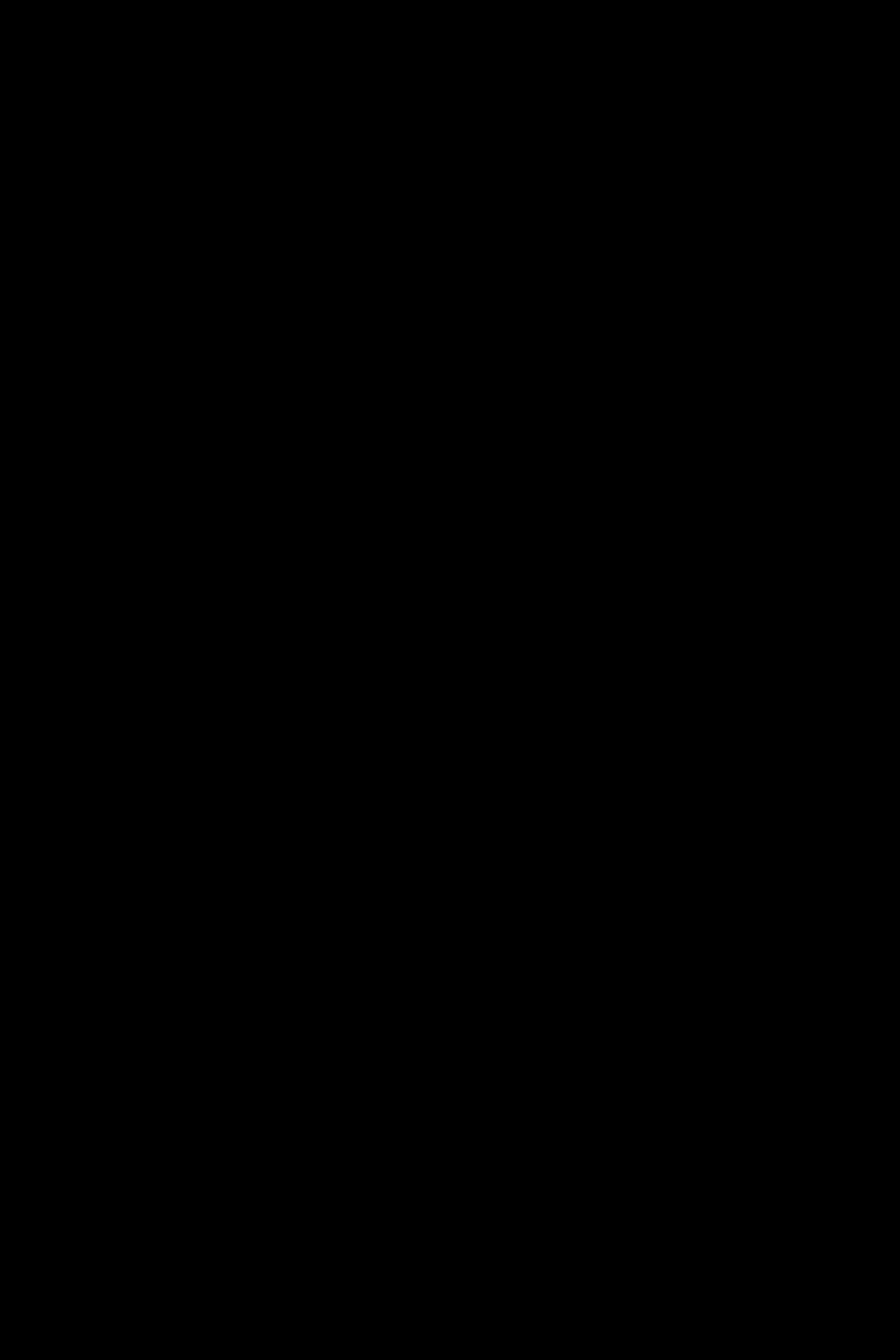
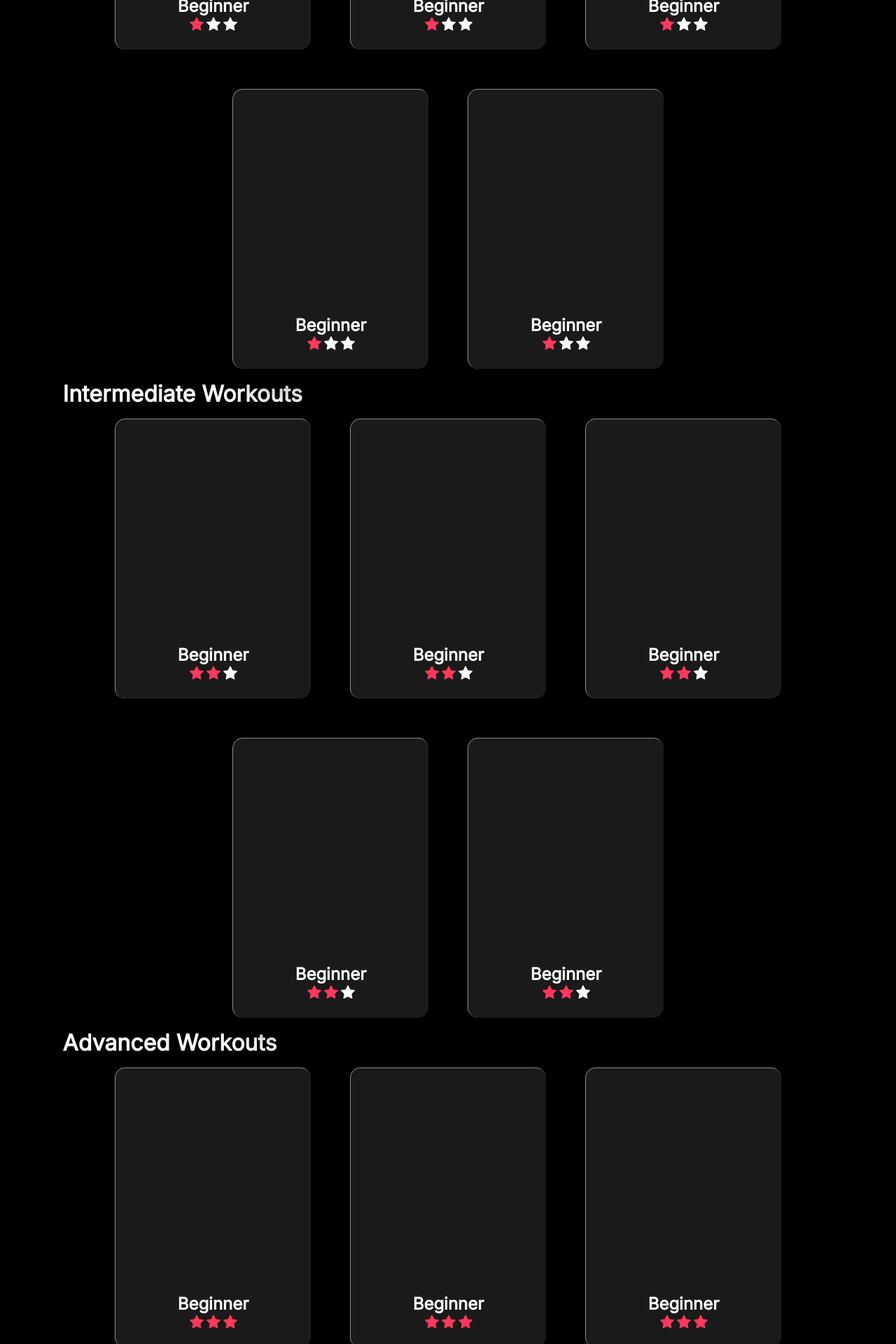
Before and after one commit to PiyushNegi1703/GigaFit, a React (Create React App) app in the folder frontend/: page /home in a window 1280 px wide. Shown: the part 720-2640 px from the top of the page at 70% size. Before the commit the page ends 800 px from the top, so only its background shows below. Built offline with nearby package versions, Linux system fonts and the light colour scheme; no server answers; sample sign-in values are in the browser's storage.

Commit message:
Required changes made

```diff
--- /dev/null
+++ b/frontend/src/components/Workouts.js
@@ -0,0 +1,33 @@
+import React from "react";
+import { AiFillStar } from "react-icons/ai";
+import { Link } from "react-router-dom";
+import Tilt from "react-parallax-tilt";
+
+const Workouts = ({ starCount }) => {
+  return (
+    <Tilt
+      glareEnable={true}
+      glarePosition={"all"}
+      className="card"
+      // key={e.id}
+    >
+      <Link to="/workout">
+        {/* <img src={e.image} alt="" /> */}
+        <h2>Beginner</h2>
+        <div className="rating">
+          {[...Array(3)].map((e, i) => {
+            return (
+              <AiFillStar
+                key={i}
+                className="star"
+                color={starCount - 1 < i ? "#ffffff" : "#ff385c"}
+              />
+            );
+          })}
+        </div>
+      </Link>
+    </Tilt>
+  );
+};
+
+export default Workouts;
--- a/frontend/src/context/AuthContext.js
+++ b/frontend/src/context/AuthContext.js
@@ -26,8 +26,6 @@
     }
   }, [])
 
-  console.log('AuthContext state:', state)
-
   return (
     <AuthContext.Provider value={{ ...state, dispatch }}>
       { children }
--- a/frontend/src/hooks/useLogin.js
+++ b/frontend/src/hooks/useLogin.js
@@ -10,7 +10,7 @@
         setIsLoading(true)
         setError(null)
 
-        const response = await fetch('http://localhost:5000/api/user/login', {
+        const response = await fetch("http://localhost:5000/api/user/login", {
             method : 'POST',
             headers: {'Content-Type': 'application/json'},
             body: JSON.stringify({email, password})
--- a/frontend/src/hooks/useSignup.js
+++ b/frontend/src/hooks/useSignup.js
@@ -10,7 +10,7 @@
     setIsLoading(true);
     setError(null);
 
-    const response = await fetch("http://localhost:5000/api/user/signup", {
+    const response = await fetch(`${process.env.API}/user/signup`, {
       method: "POST",
       headers: { "Content-Type": "application/json" },
       body: JSON.stringify({ username, email, password }),
--- a/frontend/src/pages/Home.js
+++ b/frontend/src/pages/Home.js
@@ -10,6 +10,8 @@
 import { HashLoader } from "react-spinners";
 import { useWorkoutContext } from "../hooks/useWorkoutContext";
 import { useAuthContext } from "../hooks/useAuthContext";
+import Workouts from "../components/Workouts";
+import data from "../data/data";
 
 const Home = () => {
   const { workouts, dispatch } = useWorkoutContext();
@@ -17,9 +19,10 @@
 
   useEffect(() => {
     const fetchWorkouts = async () => {
-      const response = await fetch("http://localhost:5000/api/workouts/");
+      const response = await fetch(`${process.env.API}/workouts/`);
+      const json = await response.json();
 
-      const json = await response.json();
+      console.log(json)
 
       if (response.ok) {
         dispatch({ type: "SET_WORKOUTS", payload: json });
@@ -94,79 +97,28 @@
             {/* WORKOUTS CONTAINER */}
             <div className="workouts" style={{ marginBottom: "5vh" }}>
               {/* BEGINNER WORKOUTS */}
-              {/* {data && */}
               <h1 style={{ margin: "2vh 0 2vh 7%" }}>Beginner Workouts</h1>
               <div className="card-container">
-                {workouts &&
-                  workouts.workout1.data.map((e) => {
-                    return (
-                      <Tilt
-                        glareEnable={true}
-                        glarePosition={"all"}
-                        className="card"
-                        key={e.id}
-                      >
-                        <Link to="/workout">
-                          <img src={e.image} alt="" />
-                          <h2>{e.title}</h2>
-                          <div className="rating">
-                            <AiFillStar className="star" color="#ff385c" />
-                            <AiFillStar className="star" />
-                            <AiFillStar className="star" />
-                          </div>
-                        </Link>
-                      </Tilt>
-                    );
+                {data &&
+                  data.map((e, i) => {
+                    return <Workouts starCount={1} key={i} />;
                   })}
               </div>
+
               {/* INTERMEDIATE WORKOUTS */}
               <h1 style={{ margin: "2vh 0 2vh 7%" }}>Intermediate Workouts</h1>
               <div className="card-container">
-                {workouts &&
-                  workouts.workout2.data.map((e) => {
-                    return (
-                      <Tilt
-                        glareEnable={true}
-                        glarePosition={"all"}
-                        className="card"
-                        key={e.id}
-                      >
-                        <Link to="/workout">
-                          <img src={e.image} alt="" />
-                          <h2>{e.title}</h2>
-                          <div className="rating">
-                            <AiFillStar className="star" color="#ff385c" />
-                            <AiFillStar className="star" color="#ff385c" />
-                            <AiFillStar className="star" />
-                          </div>
-                        </Link>
-                      </Tilt>
-                    );
+                {data &&
+                  data.map((e, i) => {
+                    return <Workouts starCount={2} key={i} />;
                   })}
               </div>
               {/* ADVANCED WORKOUTS */}
               <h1 style={{ margin: "2vh 0 2vh 7%" }}>Advanced Workouts</h1>
               <div className="card-container">
-                {workouts &&
-                  workouts.workout3.data.map((e) => {
-                    return (
-                      <Tilt
-                        glareEnable={true}
-                        glarePosition={"all"}
-                        className="card"
-                        key={e.id}
-                      >
-                        <Link to="/workout">
-                          <img src={e.image} alt="" />
-                          <h2>{e.title}</h2>
-                          <div className="rating">
-                            <AiFillStar className="star" color="#ff385c" />
-                            <AiFillStar className="star" color="#ff385c" />
-                            <AiFillStar className="star" color="#ff385c" />
-                          </div>
-                        </Link>
-                      </Tilt>
-                    );
+                {data &&
+                  data.map((e, i) => {
+                    return <Workouts starCount={3} key={i} />;
                   })}
               </div>
             </div>
--- a/frontend/src/pages/LoginPage.js
+++ b/frontend/src/pages/LoginPage.js
@@ -81,7 +81,7 @@
                 <span>Password</span>
               </div>
               {error && <div className="error">{error}</div>}
-              <button disabled={isLoading} style={{marginTop: '7vh'}}>Login</button>
+              <button type="submit" disabled={isLoading} style={{marginTop: '7vh'}}>Login</button>
                 <button className="google" disabled={isLoading}>
                   <FcGoogle
                     style={{ fontSize: "1.5em", marginRight: "20px" }}
--- a/frontend/src/pages/SignupPage.js
+++ b/frontend/src/pages/SignupPage.js
@@ -7,7 +7,7 @@
 import { HashLoader } from "react-spinners";
 import { useSignup } from "../hooks/useSignup";
 
-const LoginPage = () => {
+const SignupPage = () => {
   // Defing constants to use in functions
   const [loading, setLoading] = useState(true);
   const [username, setUsername] = useState("");
@@ -107,4 +107,4 @@
   );
 };
 
-export default LoginPage;
+export default SignupPage;
```
Also changed, not shown: 2 other files (tests, documents, lock files or other folders).
